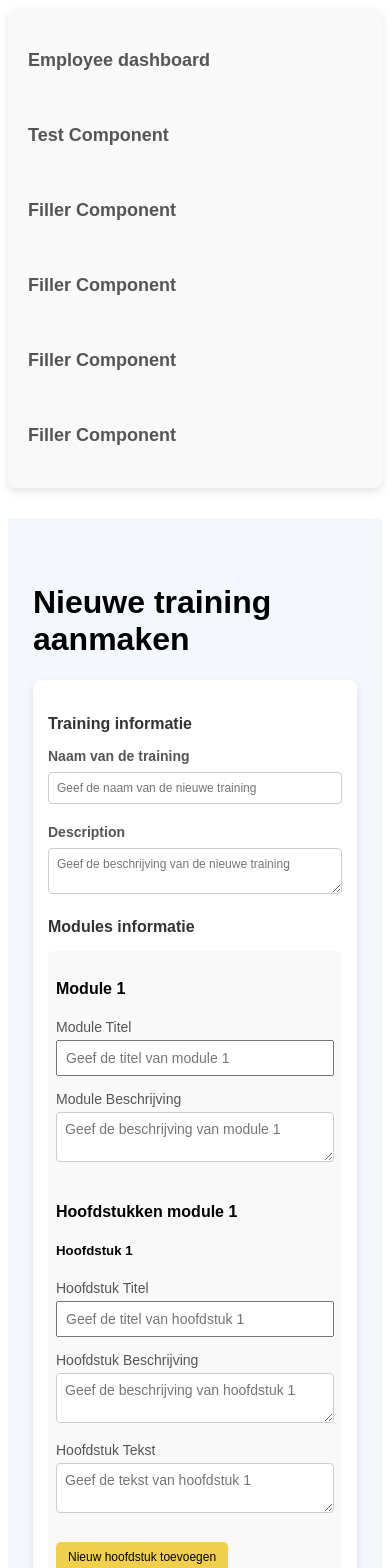
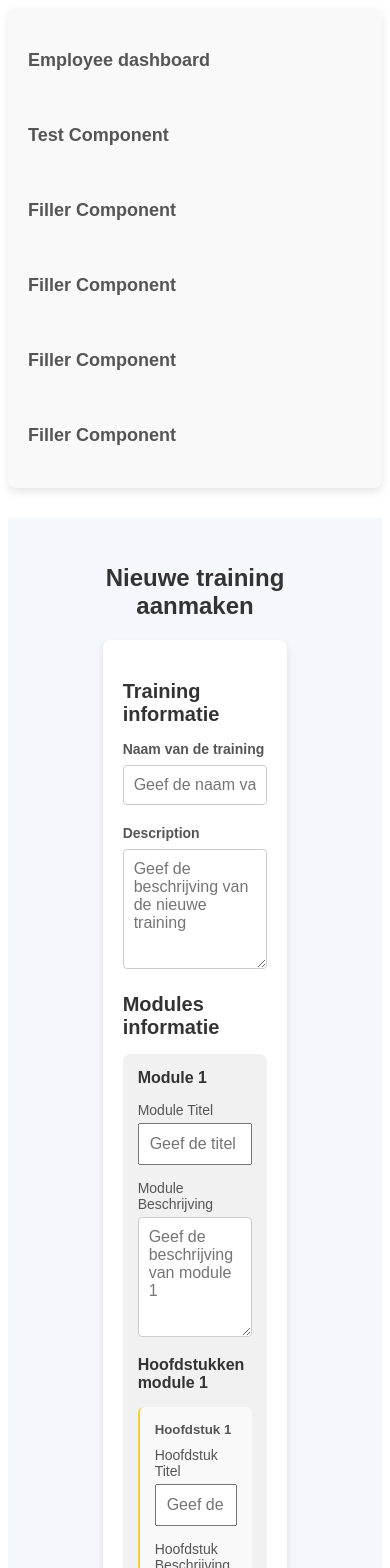
Before and after one commit to sofiane-atari/periskalacademy, an Angular app in the folder periskal-application/frontend/Periskal-frontend/: page /add in a window 390 px wide. Shown: the top 1568 px of the page. Built offline with nearby package versions, Linux system fonts and the light colour scheme.

Commit message:
Update styling

```diff
--- a/periskal-application/frontend/Periskal-frontend/src/app/add-training/add-training.component.css
+++ b/periskal-application/frontend/Periskal-frontend/src/app/add-training/add-training.component.css
@@ -9,8 +9,9 @@
 
 .column {
   flex: 1;
-  max-width: 1600px;
-  padding: 20px;
+  max-width: 800px;
+  padding: 0;
+  margin: 0 auto;
 }
 
 form {
@@ -32,10 +33,9 @@ label {
   margin-bottom: 8px;
 }
 
-.input,
-textarea {
+.input, textarea, input.form-control {
   width: 100%;
-  padding: 12px;
+  padding: 10px;
   font-size: 16px;
   border: 1px solid #ccc;
   border-radius: 4px;
@@ -46,12 +46,19 @@ textarea {
 
 textarea {
   resize: vertical;
+  height: 120px;
 }
 
-.input:focus,
-textarea:focus {
+.input:focus, textarea:focus {
   border-color: #66afe9;
   outline: none;
+}
+
+h1 {
+  text-align: center;
+  font-size: 24px;
+  color: #333;
+  margin-bottom: 20px;
 }
 
 h3.modules {
@@ -63,21 +70,28 @@ h3.modules {
 }
 
 .module {
+  background-color: #f1f1f1;
+  padding: 15px;
+  margin-bottom: 15px;
+  border-radius: 8px;
+}
+
+.chapter {
   background-color: #f9f9f9;
   padding: 15px;
   margin-bottom: 15px;
   border-radius: 6px;
   box-sizing: border-box;
+  border-left: 2px solid #f0d04b;
 }
 
-.module label {
+.module label, .chapter label {
   font-size: 14px;
   font-weight: normal;
   margin-bottom: 5px;
 }
 
-.module input,
-.module textarea {
+.module input, .module textarea, .chapter input, .chapter textarea {
   padding: 10px;
   width: 100%;
   font-size: 16px;
@@ -85,8 +99,20 @@ h3.modules {
   box-sizing: border-box;
 }
 
-.module textarea {
+.module textarea, .chapter textarea {
   resize: vertical;
+}
+
+h4 {
+  color: #333;
+  margin-top: 0;
+  margin-bottom: 15px;
+}
+
+h5 {
+  color: #555;
+  margin-top: 0;
+  margin-bottom: 10px;
 }
 
 button[type="button"] {
@@ -94,7 +120,7 @@ button[type="button"] {
   color: black;
   padding: 10px 20px;
   font-size: 16px;
-  border-radius: 5px;
+  border-radius: 4px;
   cursor: pointer;
   border: none;
   transition: background-color 0.3s ease;
@@ -110,7 +136,7 @@ button[type="submit"] {
   color: white;
   padding: 12px 20px;
   font-size: 16px;
-  border-radius: 6px;
+  border-radius: 4px;
   cursor: pointer;
   border: none;
   transition: background-color 0.3s ease;
@@ -127,11 +153,28 @@ button[type="submit"]:disabled {
   cursor: not-allowed;
 }
 
+button[type="delete"] {
+  background-color: red;
+  color: white;
+  padding: 8px 15px;
+  font-size: 14px;
+  border-radius: 4px;
+  cursor: pointer;
+  border: none;
+  transition: background-color 0.3s ease;
+  margin-top: 5px;
+}
+
+button[type="delete"]:hover {
+  background-color: darkred;
+}
+
 div.loading {
   font-size: 16px;
   color: #d9534f;
   text-align: center;
   margin-top: 20px;
+  font-weight: bold;
 }
 
 div.error-message {
@@ -151,70 +194,9 @@ div.error-message:hover {
   background-color: #c12e2a;
 }
 
-@media (max-width: 768px) {
-  .columns {
-    flex-direction: column;
-    padding: 15px;
-  }
-
-  .column {
-    max-width: 100%;
-    padding: 10px;
-  }
-
-  form {
-    padding: 15px;
-  }
-
-  .input,
-  textarea {
-    font-size: 14px;
-    padding: 10px;
-  }
-
-  h3.modules {
-    font-size: 18px;
-  }
-
-  .module {
-    padding: 10px;
-  }
-
-  .module label {
-    font-size: 14px;
-  }
-
-  .module input,
-  .module textarea {
-    padding: 8px;
-    font-size: 14px;
-  }
-
-  button[type="button"],
-  button[type="submit"] {
-    font-size: 14px;
-    padding: 10px 15px;
-  }
+div.not-found {
+  font-size: 18px;
+  color: #f39c12;
+  text-align: center;
+  margin-top: 20px;
 }
-
-@media (max-width: 480px) {
-  .input,
-  textarea {
-    font-size: 12px;
-    padding: 8px;
-  }
-
-  button[type="button"],
-  button[type="submit"] {
-    font-size: 12px;
-    padding: 8px 12px;
-  }
-
-  .module {
-    padding: 8px;
-  }
-
-  h3.modules {
-    font-size: 16px;
-  }
-}
--- a/periskal-application/frontend/Periskal-frontend/src/app/add-training/add-training.component.html
+++ b/periskal-application/frontend/Periskal-frontend/src/app/add-training/add-training.component.html
@@ -26,7 +26,6 @@
         >
         </textarea>
       </div>
-
       <h3 class="modules">Modules informatie</h3>
       <div formArrayName="modules">
         @for (module of modules.controls; track moduleIndex; let moduleIndex = $index) {
@@ -92,7 +91,7 @@
                   </textarea>
                 </div>
                 @if(chapterIndex!=0) {
-                <button class="delete" type="button" (click)="removeChapter(moduleIndex, chapterIndex)">
+                <button type="delete" (click)="removeChapter(moduleIndex, chapterIndex)">
                   Hoofdstuk verwijderen
                 </button>
                 }
@@ -107,7 +106,7 @@
           </div>
 
           @if(moduleIndex!=0) {
-          <button class="delete" type="button" (click)="removeModule(moduleIndex)">
+          <button type="delete" (click)="removeModule(moduleIndex)">
             Module verwijderen
           </button>
           }
```
